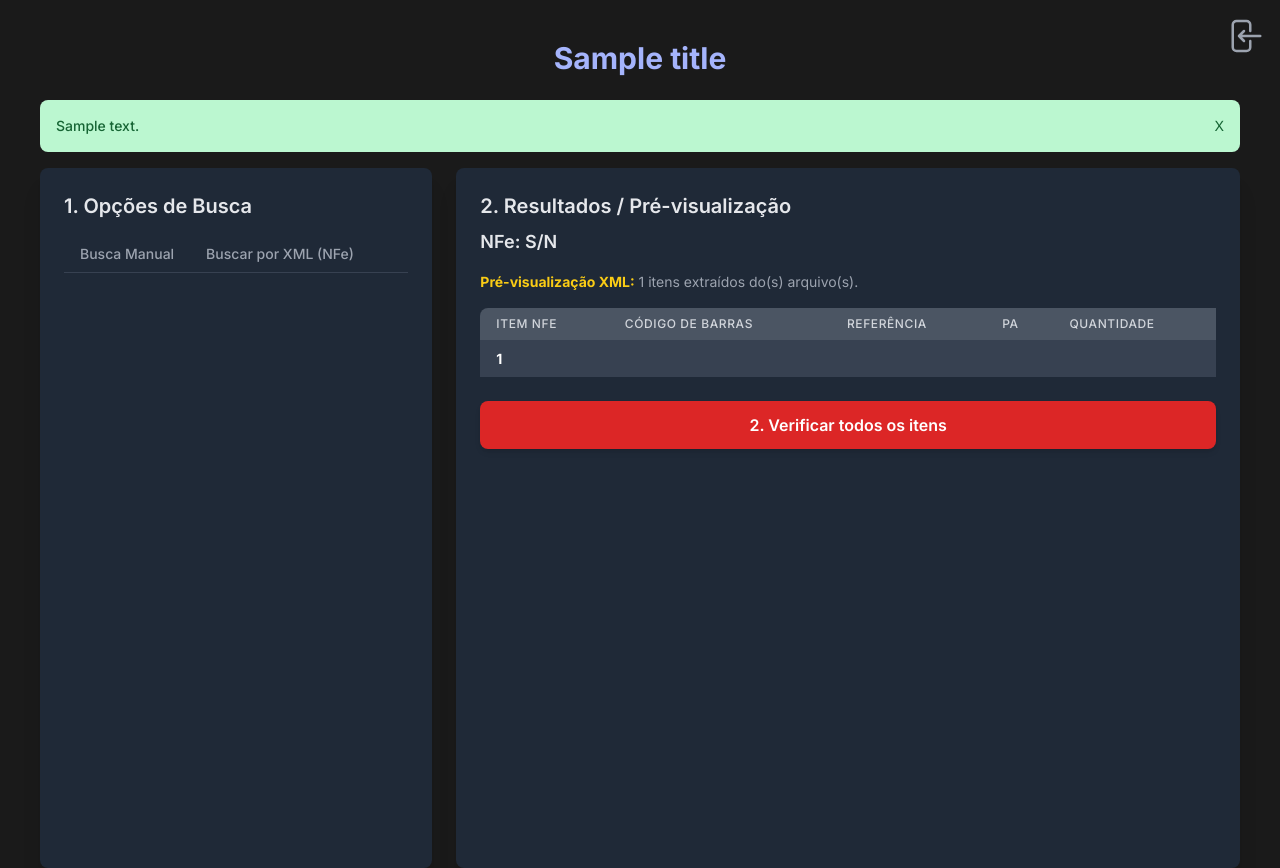
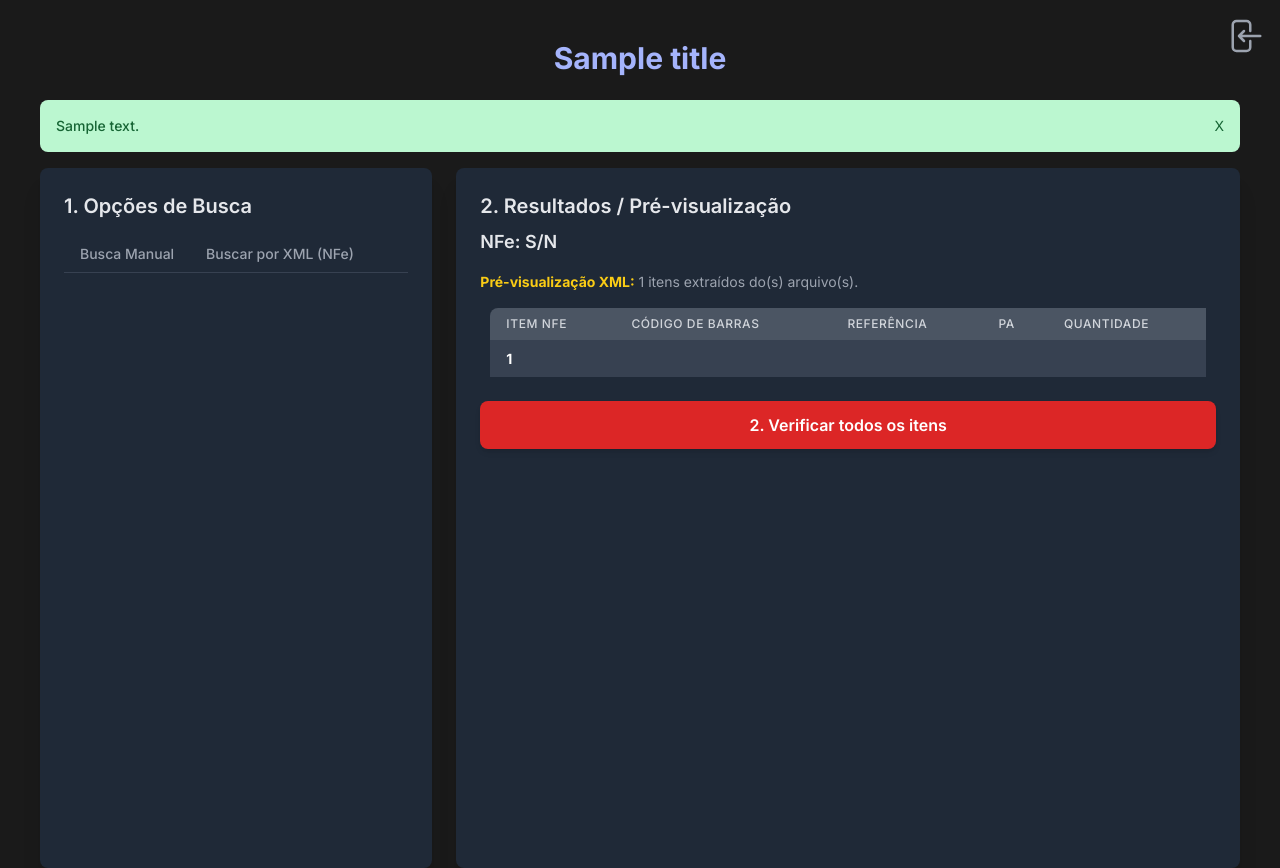
Before and after one commit to jtentis/automacao-xml, a Flask app: template app/templates/search_page.html in a window 1280 px wide. Run offline with Flask 3, Linux system fonts and the light colour scheme; the template is opened without the code that fills it: most values are stand-ins (such as "Sample title", 1, 10 or a date in 2020); some libraries are stand-ins or nearby versions.

Commit message:
style: scrollbars

```diff
--- a/app/templates/base_template.html
+++ b/app/templates/base_template.html
@@ -10,6 +10,31 @@
             body {
                 font-family: "Inter", sans-serif;
                 background-color: #1a1a1a;
+                scrollbar-width: thin;
+                scrollbar-color: #6366f1 #1f2937;
+            }
+            * {
+                scrollbar-width: thin;
+                scrollbar-color: #6366f1 #1f2937;
+            }
+            *::-webkit-scrollbar {
+                width: 10px;
+                height: 10px;
+            }
+            *::-webkit-scrollbar-track {
+                background: #1f2937;
+                border-radius: 9999px;
+            }
+            *::-webkit-scrollbar-thumb {
+                background: linear-gradient(180deg, #818cf8 0%, #6366f1 100%);
+                border: 2px solid #1f2937;
+                border-radius: 9999px;
+            }
+            *::-webkit-scrollbar-thumb:hover {
+                background: linear-gradient(180deg, #a5b4fc 0%, #7c3aed 100%);
+            }
+            *::-webkit-scrollbar-corner {
+                background: #1f2937;
             }
             .container {
                 max-width: 1024px;
@@ -43,6 +68,7 @@
             .table-responsive {
                 overflow: auto;
                 max-height: 550px;
+                scrollbar-gutter: stable both-edges;
             }
             th {
                 background-color: #4b5563;
```
